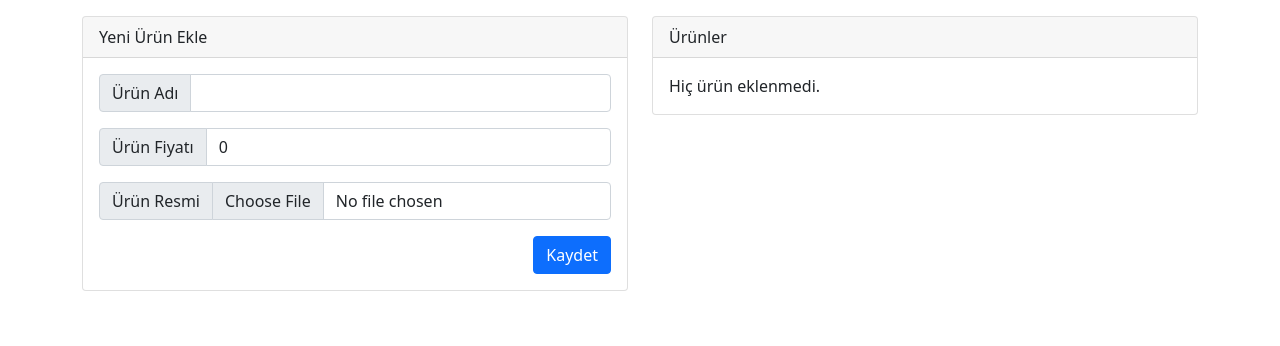
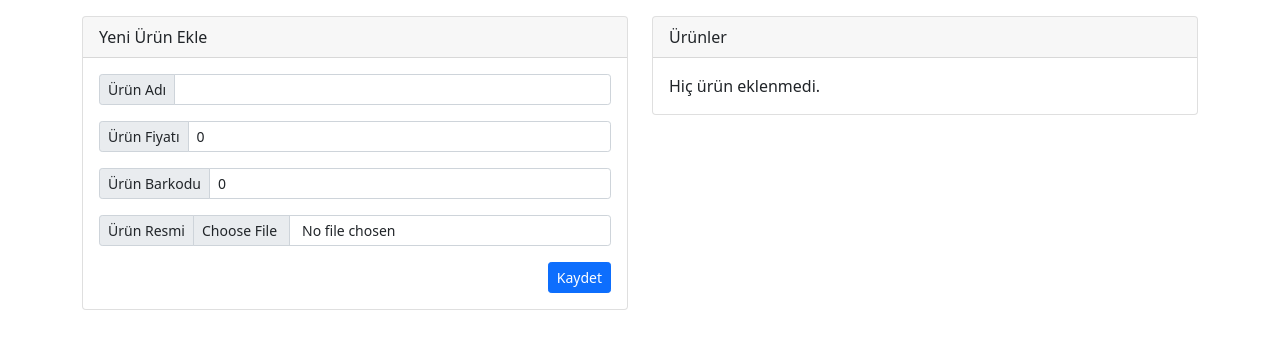
Before and after one commit to necdetuygur/vue-cli-market, a Vue app: page / in a window 1280 px wide. Shown: the top 346 px of the page. Built offline with nearby package versions, Linux system fonts and the light colour scheme.

Commit message:
Barkod eklendi

```diff
--- a/src/components/Product/Add.vue
+++ b/src/components/Product/Add.vue
@@ -2,20 +2,26 @@
   <div class="card">
     <div class="card-header">Yeni Ürün Ekle</div>
     <div class="card-body">
-      <div class="input-group mb-3">
+      <div class="input-group input-group-sm mb-3">
         <span class="input-group-text">Ürün Adı</span>
         <input type="text" class="form-control" v-model="name" />
       </div>
-      <div class="input-group mb-3">
+      <div class="input-group input-group-sm mb-3">
         <span class="input-group-text">Ürün Fiyatı</span>
         <input type="number" step="0.01" class="form-control" v-model="price" />
       </div>
-      <div class="input-group mb-3">
+
+      <div class="input-group input-group-sm mb-3">
+        <span class="input-group-text">Ürün Barkodu</span>
+        <input type="text" class="form-control" v-model="barcode" />
+      </div>
+
+      <div class="input-group input-group-sm mb-3">
         <span class="input-group-text">Ürün Resmi</span>
         <input type="file" class="form-control" @change="onChange($event)" />
       </div>
       <img height="128" class="img-responsive text-center mb-3" :src="photo" />
-      <button type="button" class="btn btn-primary float-end" @click="add()">
+      <button type="button" class="btn btn-primary btn-sm float-end" @click="add()">
         Kaydet
       </button>
     </div>
@@ -28,6 +34,7 @@ export default {
     return {
       name: "",
       price: 0,
+      barcode: 0,
       photo: null,
     };
   },
@@ -45,10 +52,12 @@ export default {
           id: new Date() * 1,
           name: this.name,
           price: this.price,
+          barcode: this.barcode,
           photo: this.photo,
         });
         this.name = "";
         this.price = 0;
+        this.barcode = 0;
         this.photo = null;
       }
     },
--- a/src/components/Product/List.vue
+++ b/src/components/Product/List.vue
@@ -21,11 +21,15 @@
                 Ürün Fiyatı:
                 {{ product.price }}
               </div>
+              <div>
+                Ürün Barkodu:
+                {{ product.barcode }}
+              </div>
             </div>
             <div class="col-md-2">
               <button
                 type="button"
-                class="btn btn-danger float-end"
+                class="btn btn-danger btn-sm float-end"
                 @click="del(product.id)"
               >
                 Sil
```
